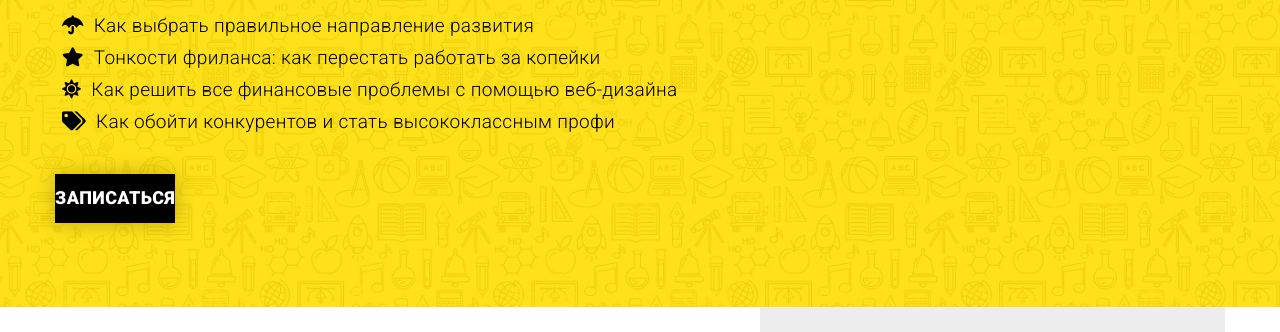
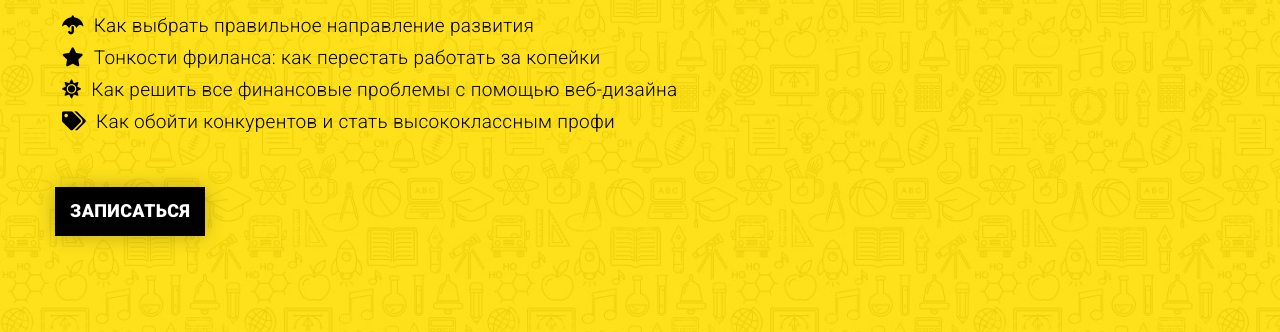
Before and after one commit to JuliaFilippova/webDesign, a plain HTML site: page index.html in a window 1280 px wide. Shown: the part 402-734 px from the top of the page. Drawn offline with Linux system fonts and the light colour scheme.

Commit message:
Update main.css

```diff
--- a/css/main.css
+++ b/css/main.css
@@ -92,11 +92,11 @@ ul, li {
 	margin-right: 5px;
 }
 .offer__btn {
+	display: inline-block;
 	background: #000;
 	color: #fff;
 	font-size: 18px;
-	padding: 13px 0 15px;
-    width: 300px;
+	padding: 13px 15px 15px;
 	position: relative;
 	transition: all 500ms ease;
 }
@@ -106,9 +106,6 @@ ul, li {
 .offer__btn:hover {
 	box-shadow: 0 0 9px rgba(0, 0, 0, 0.5);
 }
-.offer__btn:active {
-}
-
 /*-----------------know----------------------*/
 .know {
 }
```
